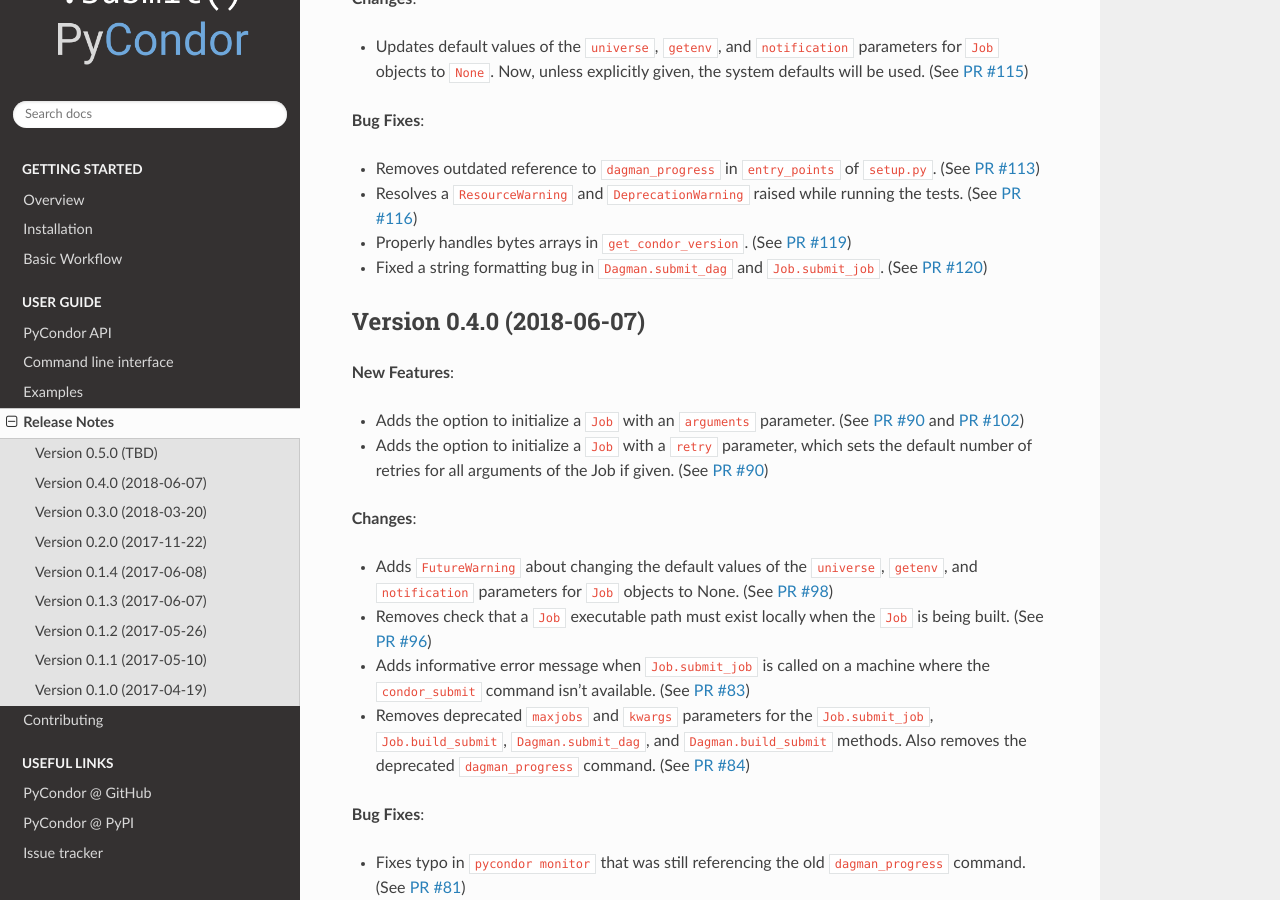
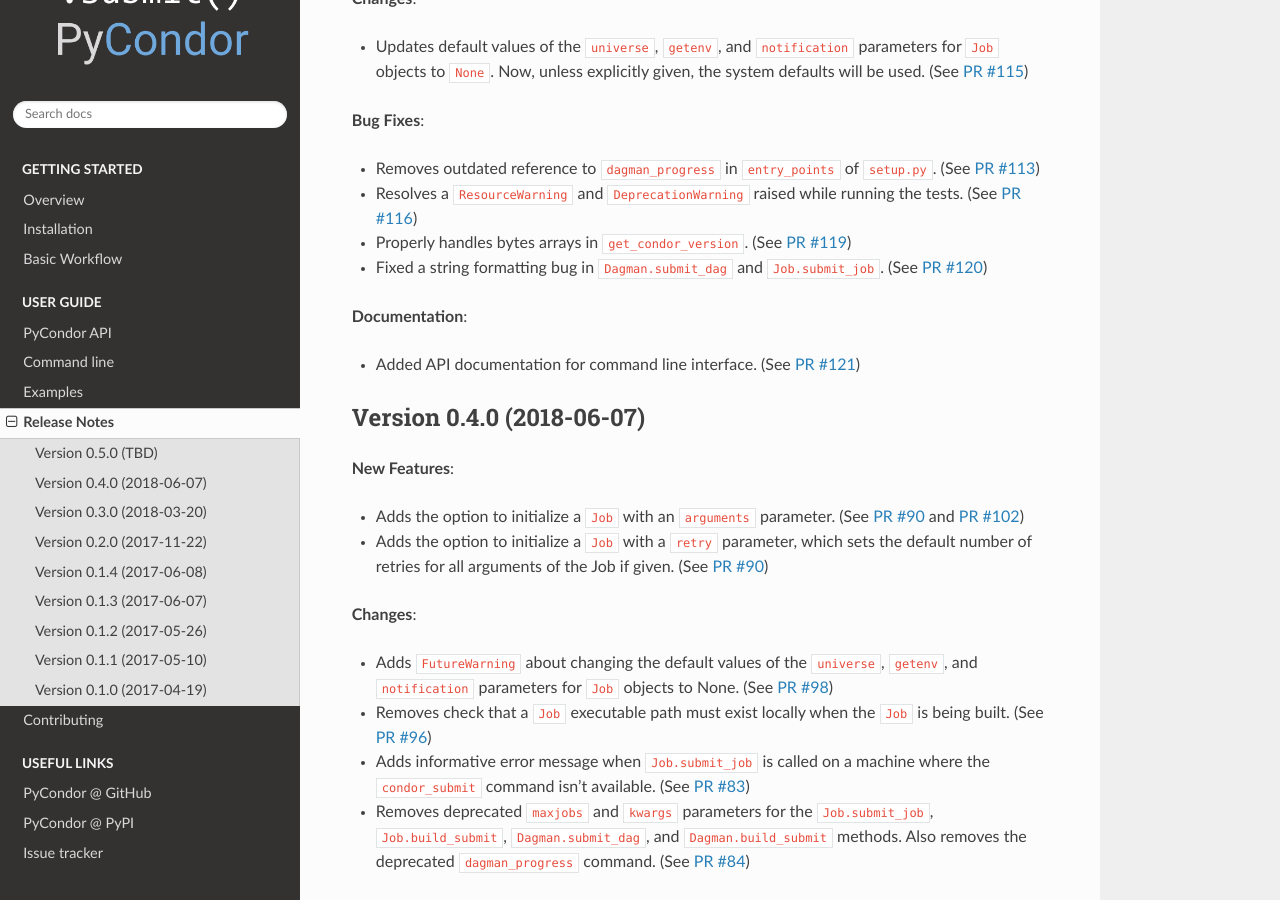
Before and after one commit to pycondor/pycondor, a Sphinx documentation site: the page built from docs/changelog.rst, in a window 1280 px wide and 900 px high, scrolled down 325 px. Built offline with Sphinx 7.4.7 and the Read the Docs theme 2.0.0, drawn with Linux system fonts in a browser that asks for light colours; the version number is read from the project's files by our own code.

Commit message:
Add command line API docs (#121)
* Add command line api docs

* Add changelog entry

```diff
--- a/docs/changelog.rst
+++ b/docs/changelog.rst
@@ -28,6 +28,11 @@
   running the tests. (See `PR #116 <https://github.com/jrbourbeau/pycondor/pull/116>`_)
 - Properly handles bytes arrays in ``get_condor_version``. (See `PR #119 <https://github.com/jrbourbeau/pycondor/pull/119>`_)
 - Fixed a string formatting bug in ``Dagman.submit_dag`` and ``Job.submit_job``. (See `PR #120 <https://github.com/jrbourbeau/pycondor/pull/120>`_)
+
+**Documentation**:
+
+- Added API documentation for command line interface. (See `PR #121 <https://github.com/jrbourbeau/pycondor/pull/121>`_)
+
 
 Version 0.4.0 (2018-06-07)
 --------------------------
--- a/docs/conf.py
+++ b/docs/conf.py
@@ -38,6 +38,7 @@
               'sphinx.ext.autosummary',
               'sphinx.ext.githubpages',
               'numpydoc',
+              'sphinx_click.ext',
               ]
 
 # this is needed for some reason...
--- a/requirements_dev.txt
+++ b/requirements_dev.txt
@@ -2,6 +2,7 @@
 sphinx
 numpydoc
 sphinx_rtd_theme
+sphinx-click
 # Testing
 pytest
 pytest-cov
```
Also changed, not shown: docs/cli.rst (+15 -3 lines).
